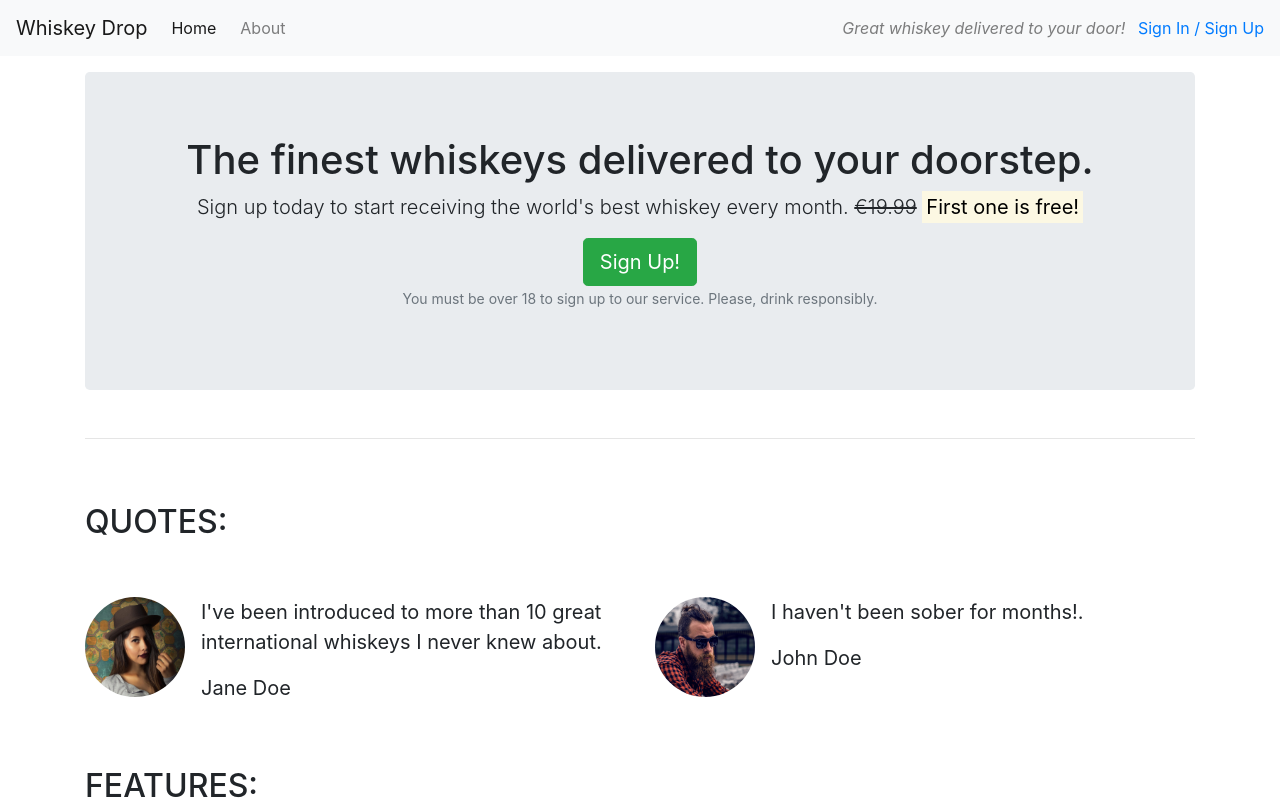
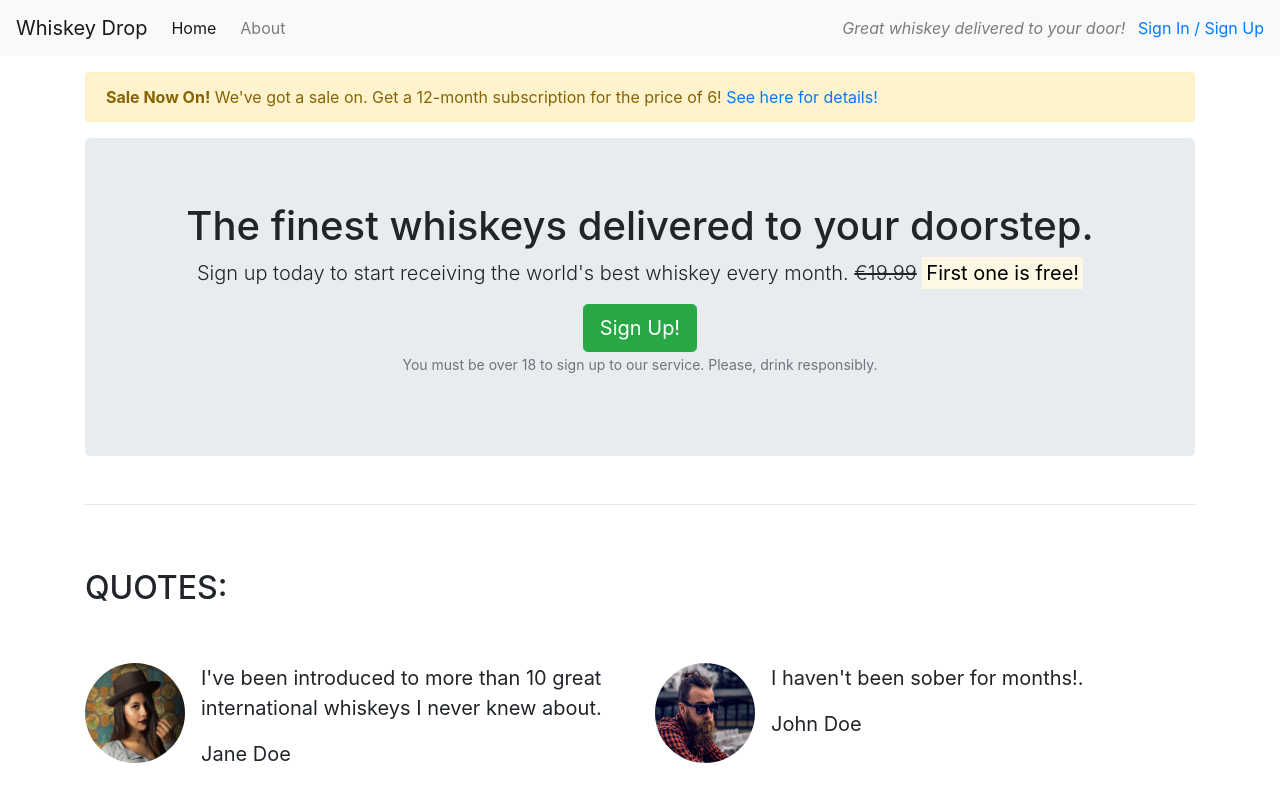
Before and after one commit to student0Zero/Bootstrap-Example, a plain HTML site: page index.html in a window 1280 px wide. Shown: the top 809 px of the page. Drawn offline with nearby package versions, Linux system fonts and the light colour scheme.

Commit message:
add sale alert below header

```diff
--- a/index.html
+++ b/index.html
@@ -19,7 +19,8 @@
 </head>
 
 <body>
-    <!-- ***NAV BAR START*** -->
+    <!-- *** NAV BAR START *** -->
+
     <!-- bootstrap nav bar with light background and responsive for small display -->
     <nav class="navbar navbar-light bg-light navbar-expand-sm">
         <a href="" class="navbar-brand">Whiskey Drop</a>
@@ -43,17 +44,29 @@
 
 
     </nav>
-    <!-- ***NAV BAR END*** -->
+    <!-- *** NAV BAR END *** -->
 
-    <!-- ***ARTICLE START*** -->
+    <!-- *** ARTICLE START *** -->
     <!-- bootstrap margin top of 3 -->
     <article class="container mt-3">
+
+        <div class="row">
+            <div class="col-12">
+                <div class="alert alert-warning">
+                    <strong>Sale Now On!</strong> We've got a sale on. Get a 12-month subscription for the price of 6!
+                    <a href="">See here for details!</a>
+                </div>
+            </div>
+        </div>
 
         <!-- *** CALLOUT START -->
         <!-- note that class names are not part of bootstrap but addfed by us to organise the code -->
         <div class="row">
+
             <!-- bootstrap columns -->
             <div class="col-12">
+
+
 
                 <!-- bootstrap - jumbotron makes callout section standout with centered text-->
                 <section class="callout jumbotron text-center">
```
